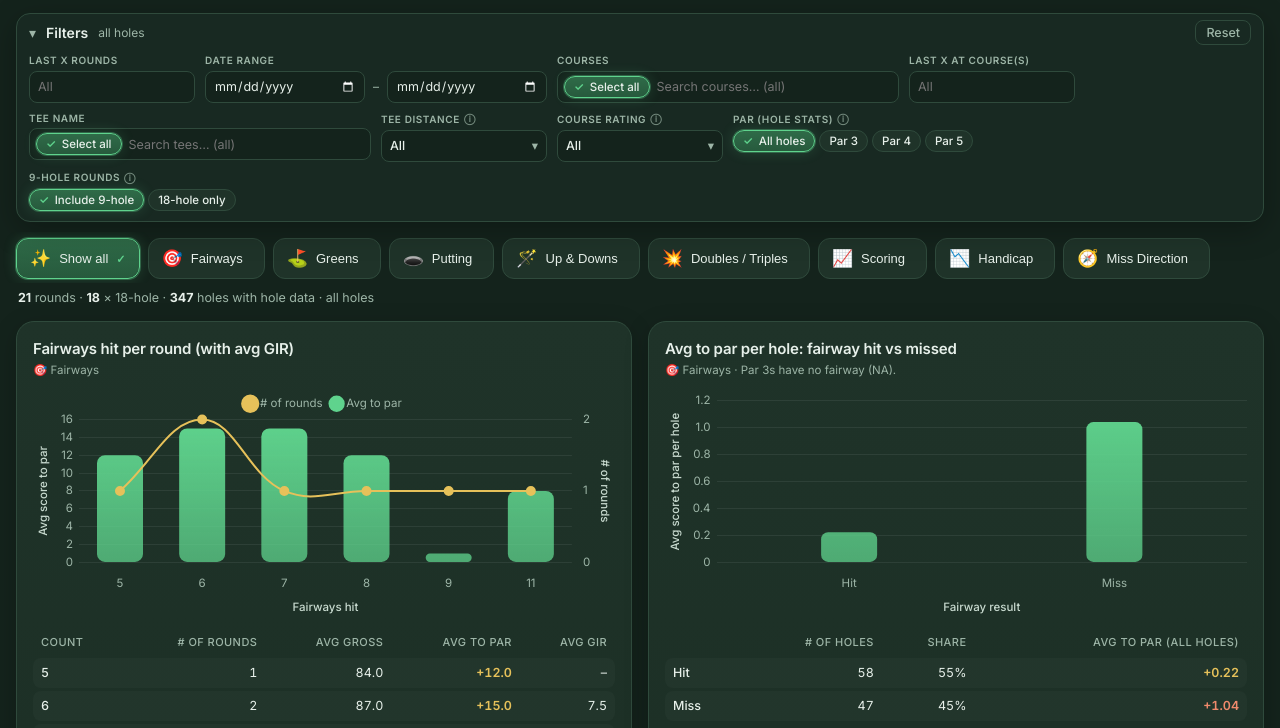
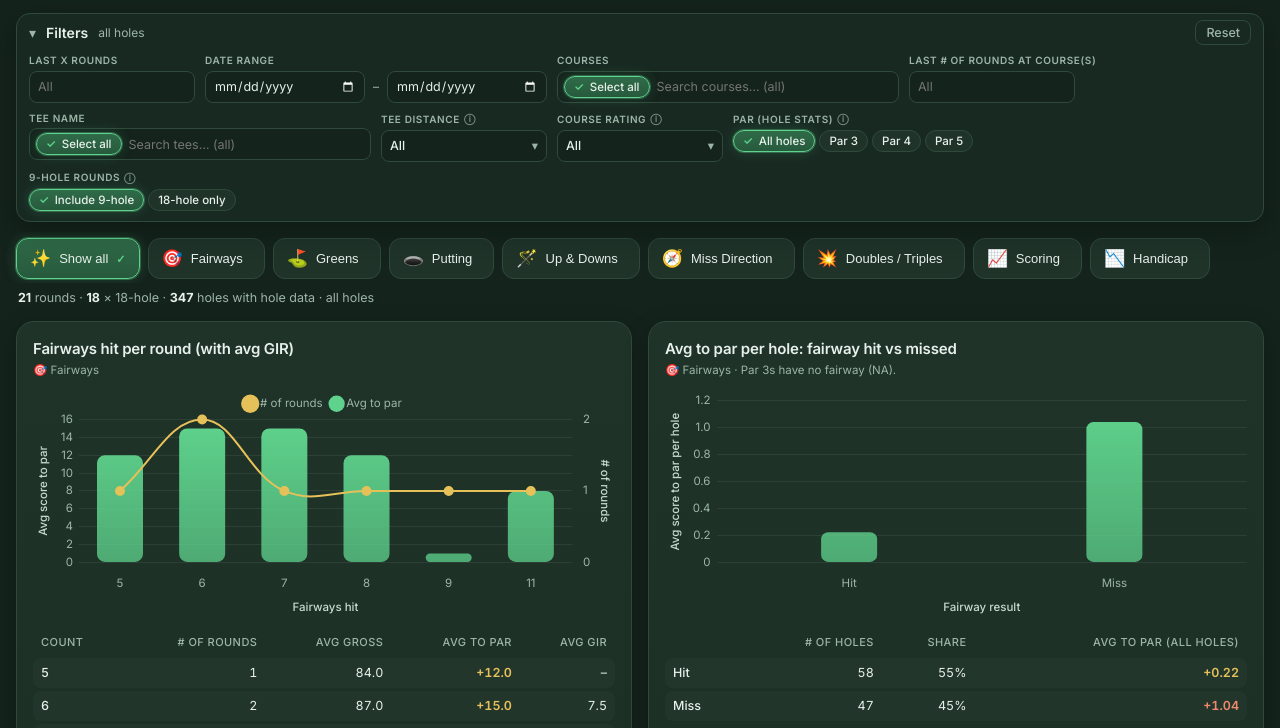
Before and after one commit to sells8008/golf-stats, a plain HTML site: page index.html in a window 1280 px wide. Shown: the part 70-798 px from the top of the page. Drawn offline with nearby package versions, Linux system fonts and the light colour scheme.

Commit message:
Miss Direction order; rename last-at-course label

```diff
--- a/index.html
+++ b/index.html
@@ -53,7 +53,7 @@ td{background:#ffffff06;padding:6px 8px;text-align:right}td:first-child{text-ali
   <div class="f"><label class="t">Last X rounds</label><input type="number" id="lastN" min="1" placeholder="All"></div>
   <div class="f w2"><label class="t">Date range</label><div class="row"><input type="date" id="from"><span class="sub">–</span><input type="date" id="to"></div></div>
   <div class="f w2"><label class="t">Courses</label><div class="ms" id="msCourse"></div></div>
-  <div class="f"><label class="t">Last X at course(s)</label><input type="number" id="lastC" min="1" placeholder="All"></div>
+  <div class="f"><label class="t">Last # of rounds at course(s)</label><input type="number" id="lastC" min="1" placeholder="All"></div>
   <div class="f w2"><label class="t">Tee name</label><div class="ms" id="msTee"></div></div>
   <div class="f"><label class="t">Tee distance <span class="info" title="18-hole tee yards. 9-hole rounds and unknown yardage fall in Unknown. Custom buckets (inside) replace the presets while filled.">ⓘ</span></label><div class="pop" id="popYd"><button class="trig"></button><div class="dd"><div class="chips" id="yds"></div><input type="text" id="ydManual" placeholder="Custom: 6000-6399, 6400+"></div></div></div>
   <div class="f"><label class="t">Course rating <span class="info" title="1-point bands from each round's Rating. Custom buckets (inside) replace the presets while filled.">ⓘ</span></label><div class="pop" id="popRt"><button class="trig"></button><div class="dd"><div class="chips" id="rts"></div><input type="text" id="rtManual" placeholder="Custom: 68-70.9, 71+"></div></div></div>
@@ -94,7 +94,7 @@ const ICON={'Doubles / Triples':'💥','Fairways':'🎯','Greens':'⛳','Putting
 let D,charts=[];const $=s=>document.querySelector(s);
 const LS=k=>JSON.parse(localStorage.getItem(k)||'null');const SS=(k,v)=>localStorage.setItem(k,JSON.stringify(v));
 let areaSel=LS('golf_areas')||{all:true,on:[]};let buckets=LS('golf_buckets')||{};
-const AREA_ORDER=['Fairways','Greens','Putting','Up & Downs','Doubles / Triples','Scoring','Handicap'];
+const AREA_ORDER=['Fairways','Greens','Putting','Up & Downs','Miss Direction','Doubles / Triples','Scoring','Handicap'];
 const aIdx=a=>{const i=AREA_ORDER.indexOf(a);return i<0?99:i};
 const AREAS=[...new Set(STATS.map(s=>s.area))].sort((a,b)=>aIdx(a)-aIdx(b));
 const ORDERED=STATS.map((s,i)=>[s,i]).sort((a,b)=>aIdx(a[0].area)-aIdx(b[0].area)||a[1]-b[1]).map(x=>x[0]);
@@ -183,7 +183,7 @@ function render(){
  const parTxt=F.allPars?'all holes':'par '+F.pars.join('/');
  $('#summary').innerHTML=`<b style="color:var(--text)">${F.R.length}</b> rounds · <b style="color:var(--text)">${F.R18.length}</b> × 18-hole · <b style="color:var(--text)">${F.H.length}</b> holes with hole data · ${parTxt}`;
  const bits=[];if(ST.courses.size)bits.push(ST.courses.size+' course'+(ST.courses.size>1?'s':''));if(ST.tees.size)bits.push([...ST.tees].join('/')+' tees');if(ST.yds.size)bits.push([...ST.yds].join(', ')+' yds');if(ST.rts.size)bits.push('rating '+[...ST.rts].join(', '));
- if($('#lastN').value)bits.push('last '+$('#lastN').value);if($('#from').value||$('#to').value)bits.push(($('#from').value||'…')+' → '+($('#to').value||'…'));if($('#lastC').value)bits.push('last '+$('#lastC').value+' per course');bits.push(parTxt);if(!ST.inc9)bits.push('18-hole only');
+ if($('#lastN').value)bits.push('last '+$('#lastN').value);if($('#from').value||$('#to').value)bits.push(($('#from').value||'…')+' → '+($('#to').value||'…'));if($('#lastC').value)bits.push('last '+$('#lastC').value+' rounds at course(s)');bits.push(parTxt);if(!ST.inc9)bits.push('18-hole only');
  $('#fsum').textContent=bits.join(' · ');
  const out=$('#out');out.innerHTML='';
  ORDERED.filter(s=>areaSel.all||areaSel.on.includes(s.area)).forEach(s=>{
```
